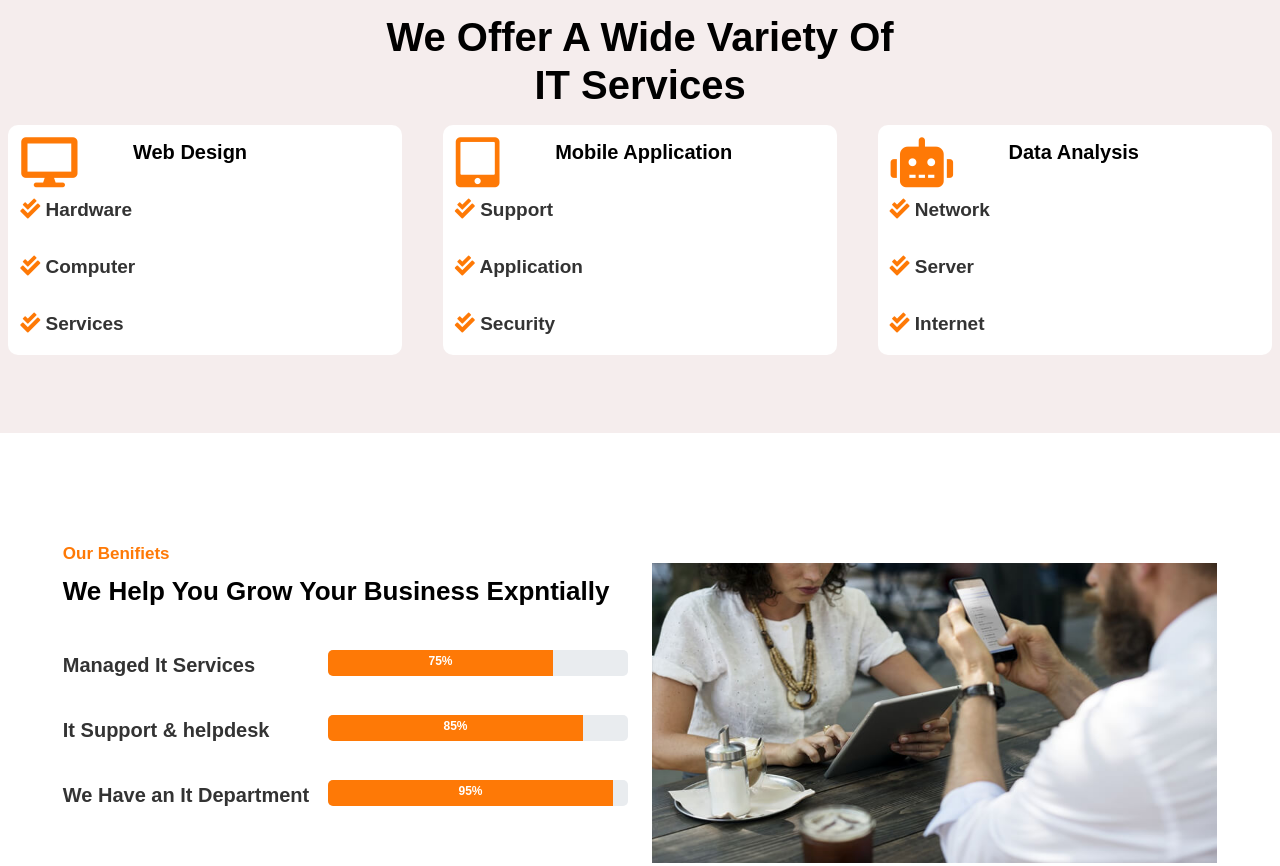
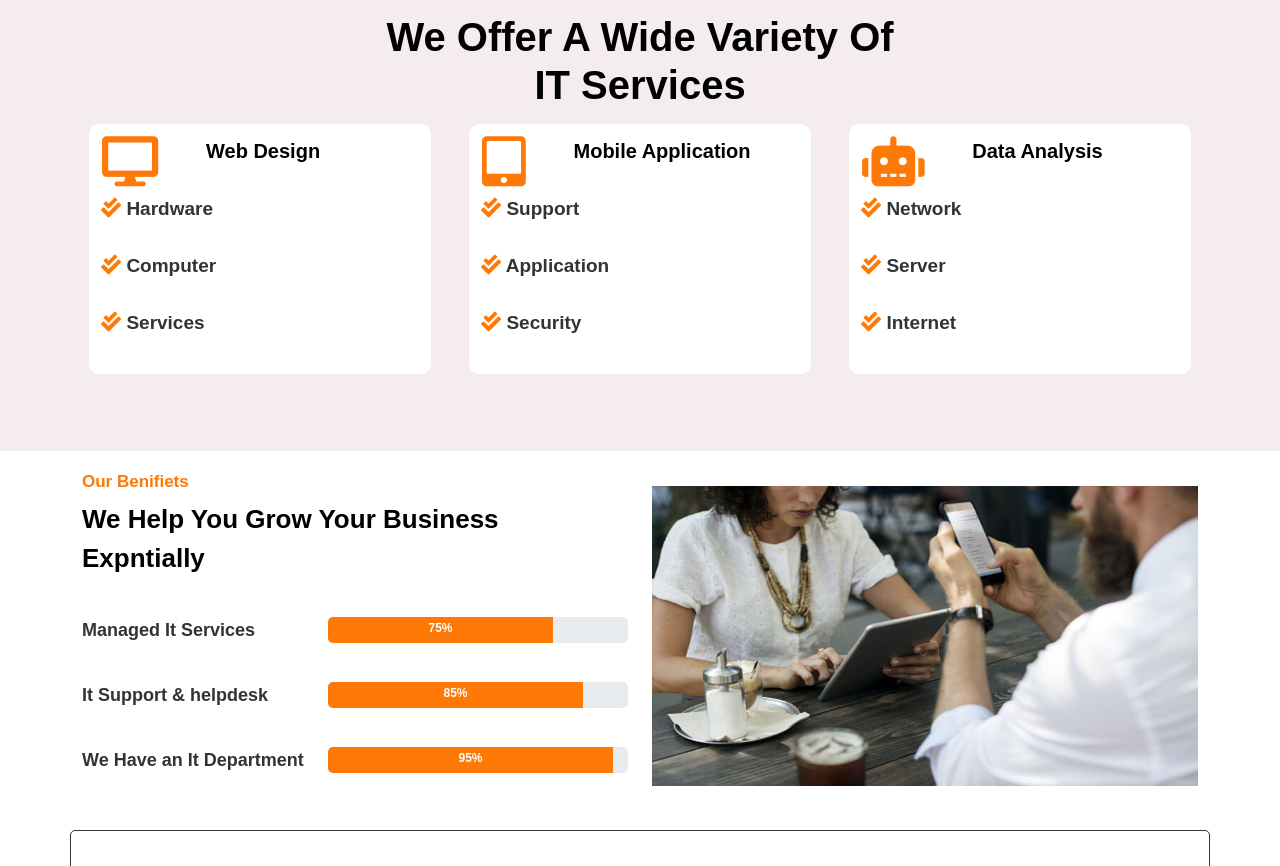
Before and after one commit to ABDALLAH9311/Abdallahtech, a plain HTML site: page index.html in a window 1280 px wide. Shown: the part 1269-2135 px from the top of the page. Drawn offline with nearby package versions, Linux system fonts and the light colour scheme; some packages are replaced by stand-ins of ours; a script that the page names is missing.

Commit message:
Add files via upload

```diff
--- a/index.html
+++ b/index.html
@@ -1,4 +1,3 @@
-
 <!doctype html>
 <html lang="en">
 
@@ -27,8 +26,8 @@
         </button>
         <div class="collapse navbar-collapse" id="navbarSupportedContent">
           <li class="nav-item " style=" list-style-type: none">
-            <img src="./NewFolder/logo3.png" width="55" height="35" class="d-inline align-top"
-              style="margin-top:7px;margin-left:50px;border-radius: 10%;" alt=""> </li>
+            <img src="./NewFolder/logo3.png" width="35" height="25" class="d-inline align-top"
+              style="margin-top:2px;margin-left:50px;border-radius: 10%;" alt=""> </li>
           <ul class="navbar-nav ml-auto">
             <li class="nav-item ">
               <a class="nav-link" href="#home">Home </a>
@@ -94,8 +93,8 @@
           </div>
         </div>
       </div>
-    </div>
       <!--End heading-->
+
 
       <!--Start abuot-->
       <div class="container" style="clear: both;" id="about">
@@ -109,8 +108,10 @@
             <div class="col-lg-6 col-md-12 col-sm-12" style="float: right;">
               <div class="heading3">
                 <h1 style="font-size: 17PX;font-weight: bold"><br>ABOUT COMPANY<br></h1>
-              <div style="color:#000;font-size: 26px;font-weight: bold;"> We Execute Our Ideas From The Start To Finish.
-                <br> <span style="font-size:17px;color: rgb(54, 52, 52);">There are many variations of passages of Lorem
+                <div style="color:#000;font-size: 26px;font-weight: bold;"> We Execute Our Ideas From The Start To
+                  Finish.
+                  <br> <span style="font-size:17px;color: rgb(54, 52, 52);">There are many variations of passages of
+                    Lorem
                     Ipsum available, but the majority have suffered alteration in some form, by injected humour, or
                     randomised
                     words which don’t look even slightly believable.</span>
@@ -129,6 +130,8 @@
           <p style="margin-top: 70px;text-align: center;color: #fe7906;font-size: 17px;font-weight: bold; ">OUR SERVICES
           </p>
           <h1 style="color: #000;text-align: center;font-weight: bold;">We Offer A Wide Variety Of <br>IT Services </h1>
+          <div class="container">
+
             <div class="row">
               <div class="col-lg-4 col-md-12 col-sm-12">
                 <div class="pchoose2"><i class="fas fa-desktop"></i>
@@ -157,9 +160,10 @@
                   <span style="margin-left: 15%;font-weight:bold;color:#000;font-size: 20px;">Data
                     Analysis</span><br><br>
                   <p style="color: #333;">
-                <i class="fas fa-check-double"></i> Network<br><br><i class="fas fa-check-double"></i> Server<br><br><i
-                  class="fas fa-check-double"></i>
+                    <i class="fas fa-check-double"></i> Network<br><br><i class="fas fa-check-double"></i>
+                    Server<br><br><i class="fas fa-check-double"></i>
                     Internet<br> </p>
+                </div>
               </div>
             </div>
           </div>
@@ -167,30 +171,30 @@
 
           <!-- Start our benifiets-->
           <div id="benifiets" style="margin-top: 70px;background-color: #fff;clear: both;">
+            <div class="container">
               <div class="row">
-            <div class="col-lg-6 col-md-12 col-sm-12">
-              <div class="heading4">
-                <h1 style="font-size: 17PX;font-weight: bold"><br>Our Benifiets<br></h1>
-                <div style="color:#000;font-size: 26px;font-weight: bold;"> We Help You Grow Your Business Expntially
+                <div class="col-lg-6 col-md-12 col-sm-12" class="heading4">
+                    <h1 style="font-size: 17PX;font-weight: bold;color: #fe7906;"><br>Our Benifiets<br></h1>
+                    <div style="color:#000;font-size: 26px;font-weight: bold;"> We Help You Grow Your Business
+                      Expntially
                       <br><br>
                       <div>
-                    <p style="float: left;color: #333;margin-right: 10px;font-size: 20px;">Managed It Services</p>
+                        <p style="float: left;color: #333;font-size: 18px;">Managed It Services</p>
                         <div class="progress">
                           <span dataprogress="75%" style="width:0%;background-color: #fe7906;"></span></div>
                         <br>
-                    <p style="float: left;color: #333;font-size: 20px;">It Support & helpdesk</p>
+                        <p style="float: left;color: #333;font-size: 18px;">It Support & helpdesk</p>
                         <div class="progress">
                           <span dataprogress="85%" style="width:0%;background-color: #fe7906;"></span></div>
                         <br>
-                    <p style="float: left;color: #333;font-size: 20px;">We Have an It Department</p>
+                        <p style="float: left;color: #333;font-size: 18px;">We Have an It Department</p>
                         <div class="progress">
                           <span dataprogress="95%" style="width:0%;background-color: #fe7906;"></span> </div>
                       </div>
                     </div>
                 </div>
-            </div>
                 <div class="col-lg-6 col-md-12 col-sm-12">
-              <img src="./NewFolder/about-mission.jpg" style="width: 90%;margin-top: 130px;height: 300px;">
+                  <img src="./NewFolder/about-mission.jpg" style="width: 100%;margin-top: 35px;height: 300px;">
                 </div>
               </div>
             </div>
@@ -205,13 +209,14 @@
         <div class=" col-lg-12 col-sm-12" style="margin-top: 40px;float: left;" id="contact">
           <div class="container">
             <div class="row">
-            <div style="font-size: 10px;border: #333 0.5px solid;padding: 20px;border-radius: 5px;background-color: #fff;display: flex;">
-            <div class=" col-lg-4 col-sm-4" style="margin-top: 40px;padding-left: 30px;"><i class="fas fa-map-marker-alt"></i>
+              <div
+                style="font-size: 10px;border: #333 0.5px solid;padding: 20px;border-radius: 5px;background-color: #fff;display: flex;">
+                <div class=" col-lg-4 col-sm-4" style="margin-top: 40px;padding-left: 30px;"><i
+                    class="fas fa-map-marker-alt"></i>
                   <h6>Address</h6>
                   <p class="pend"> 100 st Egypt</p>
                 </div>
-            <div class="col-lg-4 col-sm-4" style="margin-top: 40px;"><i
-                class="fas fa-phone-alt"></i>
+                <div class="col-lg-4 col-sm-4" style="margin-top: 40px;"><i class="fas fa-phone-alt"></i>
                   <h6>Call Us On</h6>
                   <p class="pend"> 63806465110</p>
                 </div>
@@ -329,7 +334,8 @@
           </script>
           <script src="https://cdn.jsdelivr.net/gh/cferdinandi/smooth-scroll@15.0/dist/smooth-scroll.polyfills.min.js">
           </script>
-    <script src="https://cdn.jsdelivr.net/gh/cferdinandi/smooth-scroll@15.0.0/dist/smooth-scroll.polyfills.min.js">
+          <script
+            src="https://cdn.jsdelivr.net/gh/cferdinandi/smooth-scroll@15.0.0/dist/smooth-scroll.polyfills.min.js">
           </script>
 </body>
 
```
Also changed, not shown: sheet.css (+1 -1 lines). Lines whose indentation alone changed are shown as unchanged.
